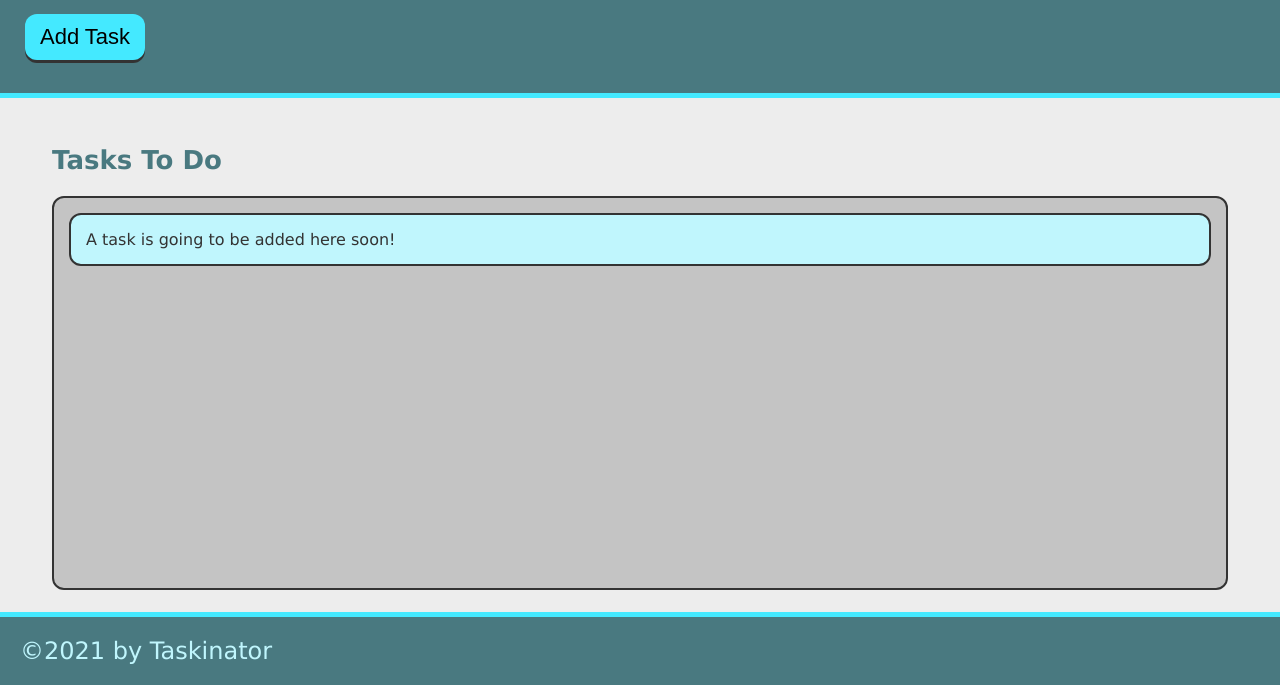
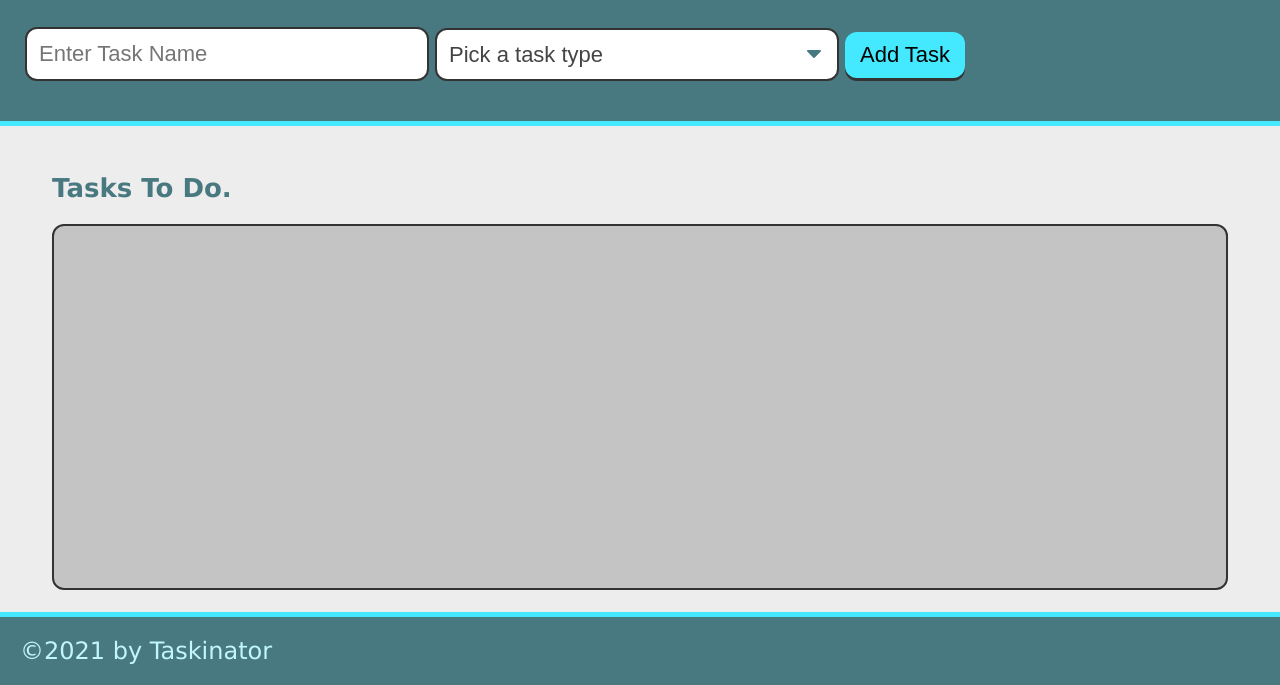
Before and after one commit to bhyland95/taskinator, a plain HTML site: page index.html in a window 1280 px wide. Shown: the part 115-800 px from the top of the page. Drawn offline with Linux system fonts and the light colour scheme.

Commit message:
added html to make user-form

```diff
--- a/index.html
+++ b/index.html
@@ -11,14 +11,29 @@
     <header>
         <h1 class="page-title">Taskinator</h1>
         <p>Click the button below to add a new task!</p>
-        <button class="btn" id="save-task">Add Task</button>
+        <form id="task-form">
+            <div class="form-group">
+                <input type="text" name="task-name" placeholder="Enter Task Name" />
+            </div>
+            <div class="form-group">
+                <select name="task-type" class="select-dropdown">
+                  <option value="" disabled selected>Pick a task type</option>
+                  <option value="Print">Print</option>
+                  <option value="Web">Web</option>
+                  <option value="Mobile">Mobile</option>
+                </select>
+            </div>
+            <div class="form-group">
+                <button class="btn" id="save-task" type="submit">Add Task</button>
+            </div>
+        </form>
     </header>
 
     <main class="page-content">
         <section class="task-list-wrapper">
-            <h2 class="list-title">Tasks To Do</h2>
+            <h2 class="list-title">Tasks To Do.</h2>
             <ul class="task-list" id="tasks-to-do">
-                <li class="task-item">A task is going to be added here soon!</li>
+
             </ul>
         </section>
     </main>
```
